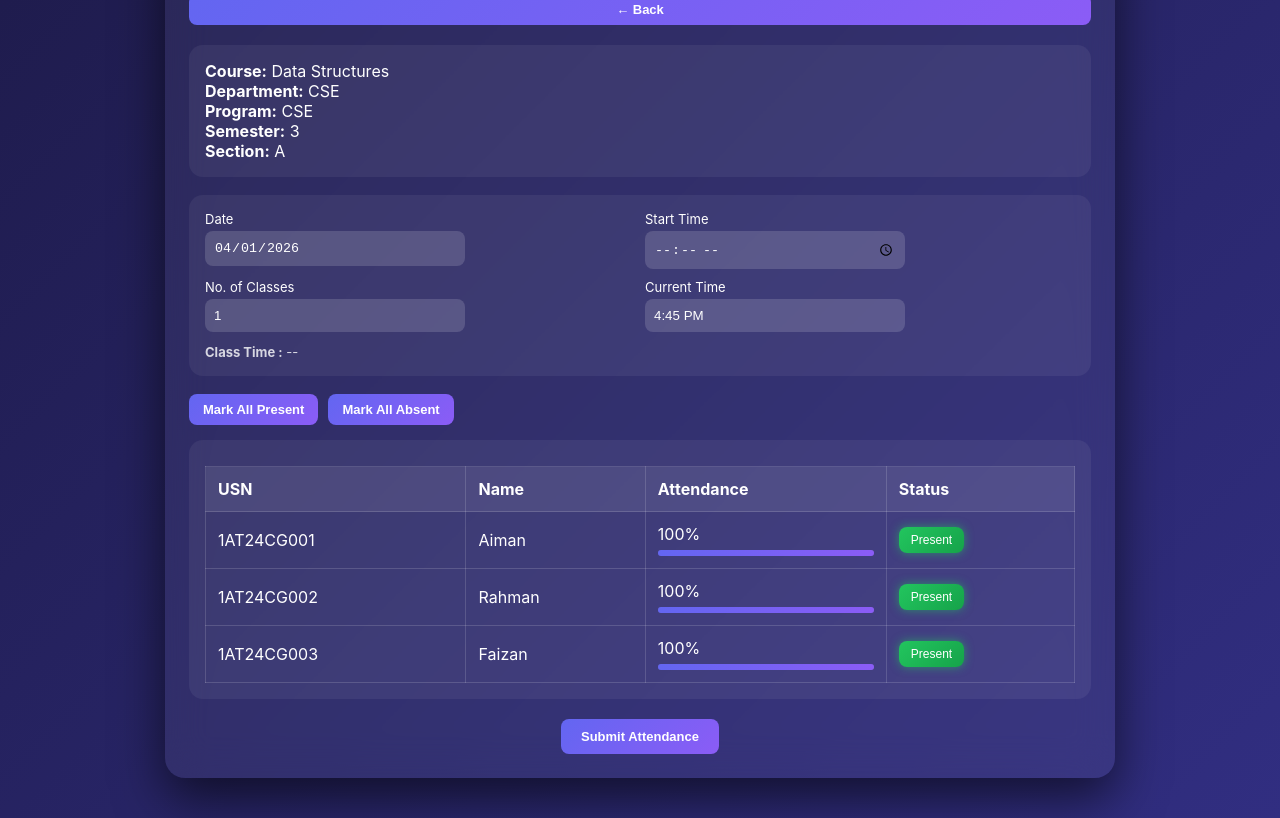
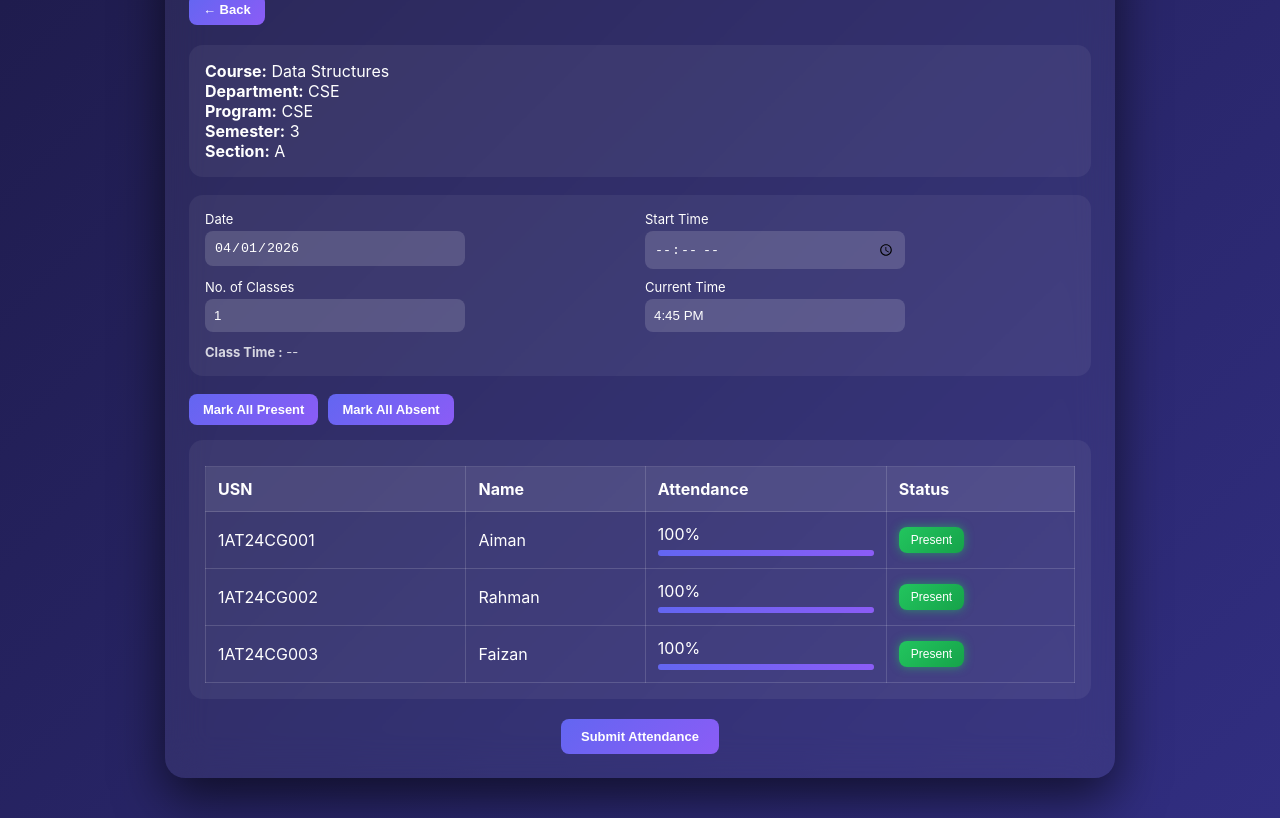
Before and after one commit to aimanshariff19/AttendX, a plain HTML site: page attendance.html in a window 1280 px wide. Shown: the part 114-932 px from the top of the page. Drawn offline with Linux system fonts and the light colour scheme.

Commit message:
fix css path

```diff
--- a/attendance.html
+++ b/attendance.html
@@ -53,7 +53,7 @@
             font-weight: 600;
         }
 
-        /* 🔥 EDIT BUTTON (RIGHT SIDE CLEAN) */
+        /* 🔥 EDIT BUTTON */
         .header-top .btn {
             padding: 6px 12px;
             font-size: 12px;
@@ -67,18 +67,13 @@
             transform: scale(1.05);
         }
 
-        /* ===== BACK BUTTON (SAME SIZE AS BTN) ===== */
+        /* 🔥 BACK BUTTON FINAL FIX */
         .back-btn {
+            align-self: flex-start;
+            /* ⭐ MAIN FIX */
             padding: 8px 14px !important;
             font-size: 13px !important;
             width: auto;
-            background: linear-gradient(135deg, #6366f1, #8b5cf6);
-            border-radius: 8px;
-        }
-
-        /* 🔥 FIX: KEEP SAME HOVER AS NORMAL BTN */
-        .back-btn:hover {
-            transform: scale(1.05);
         }
 
         /* ===== BUTTONS ===== */
```
